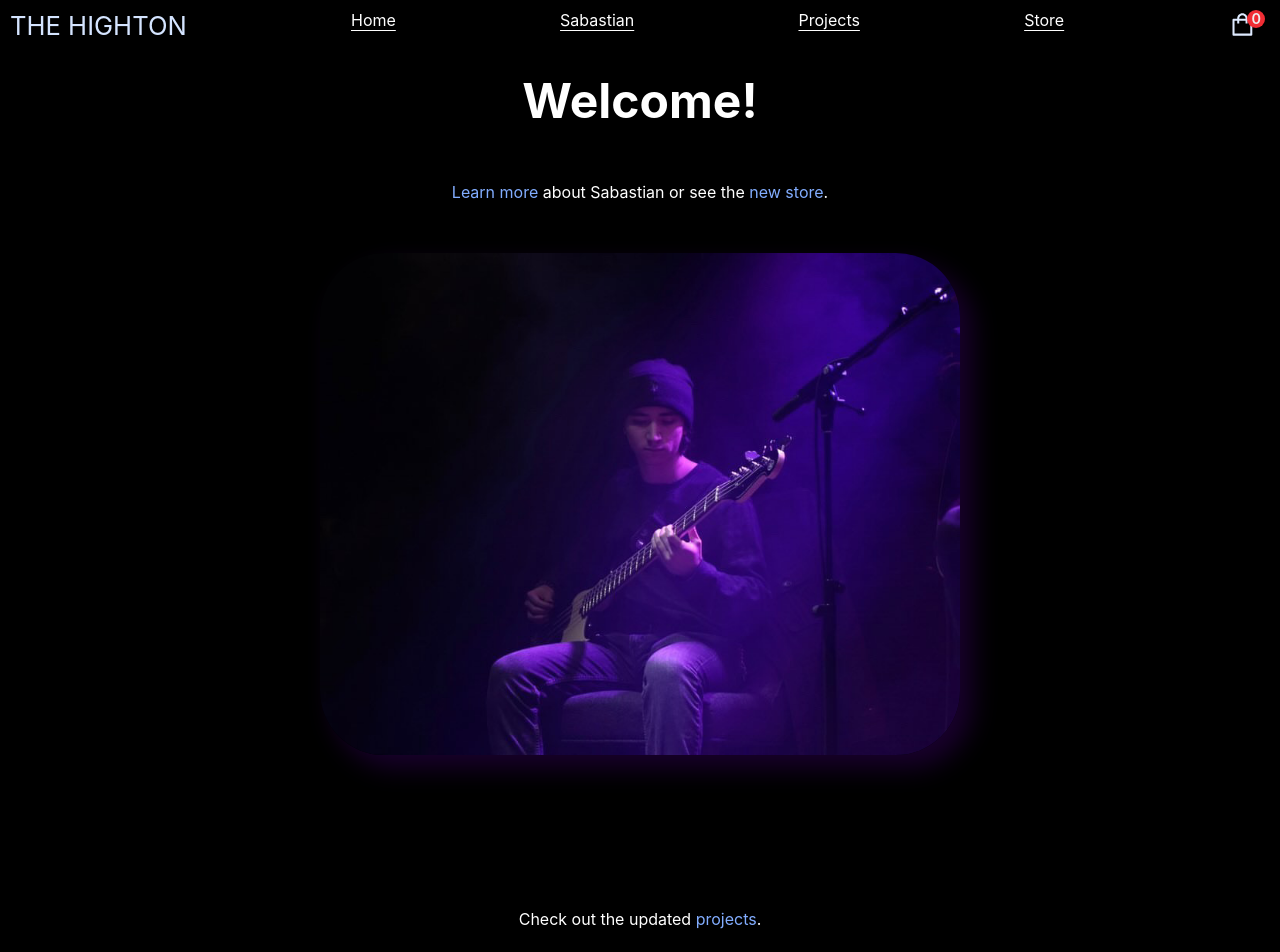
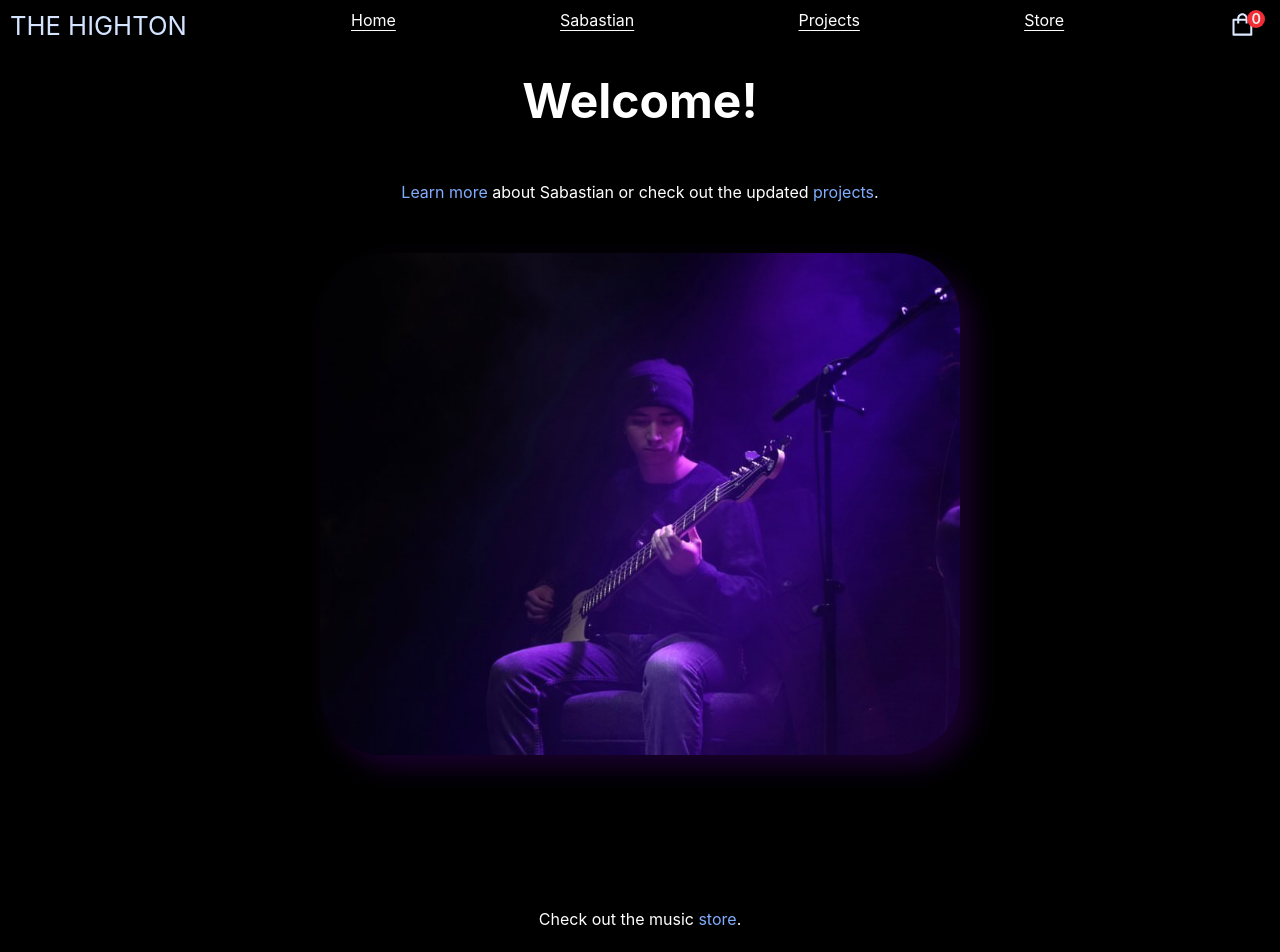
Before and after one commit to shighton/thehighton, a Next.js app: page / in a window 1280 px wide. Shown: the top 952 px of the page. Built offline with nearby package versions, Linux system fonts and the light colour scheme; no server answers.

Commit message:
Lots of new links to the projects page

```diff
--- a/pages/filelocker.js
+++ b/pages/filelocker.js
@@ -22,6 +22,8 @@ const FileLocker = () => (
             target='_blank'>GitHub</a> page.</p>
 
             {/* <p>You'll be able to <a className='blue-links' href='/'>click here</a> when it is deployed to the mainnet.</p> */}
+
+            <p>See other <a href='/projects' className='blue-links'>projects</a>.</p>
         </div>
 
     </div>
--- a/pages/index.js
+++ b/pages/index.js
@@ -9,7 +9,7 @@ const Home = () => (
       <h1 className='welcome-home'>Welcome!</h1>
 
       <p className='first-line'><a className='blue-links' href='/sabastian'>Learn more</a> about Sabastian or
-      see the <a className='blue-links' href='/store'>new store</a>.</p>
+      check out the updated <a className='blue-links' href='/projects'>projects</a>.</p>
 
       <div className='home-pics'>
 
@@ -17,7 +17,7 @@ const Home = () => (
 
       </div>
 
-      <p className='index-monty'>Check out the updated <a className='blue-links' href='/projects'>projects</a>.</p>
+      <p className='index-monty'>Check out the music <a className='blue-links' href='/store'>store</a>.</p>
 
     </div>
 
--- a/pages/monty.js
+++ b/pages/monty.js
@@ -87,6 +87,8 @@ function index() {
                     of the BTC market.</p>
                 <p>Simply refresh the page to see that Monty would do.</p>
                 <p>View the <a className='blue-links' target='_blank' href='https://github.com/shighton/DiamondEyes'>GitHub</a> page.</p>
+
+                <p>See other <a href='/projects' className='blue-links'>projects</a>.</p>
             </div>
 
         </div>
--- a/pages/rna.js
+++ b/pages/rna.js
@@ -21,6 +21,8 @@ const RNA = () => (
             </ol>
 
             <p>Excepted to IEEE SoutheastCon 2024. <a href='https://ieeexplore.ieee.org/document/10500205' className='blue-links' target='_blank'>Link to Publication</a></p>
+
+            <p>See other <a href='/projects' className='blue-links'>projects</a>.</p>
         </div>
 
     </div>
--- a/pages/sabastian.js
+++ b/pages/sabastian.js
@@ -57,6 +57,8 @@ const Sabastian = () => (
 
             </div>
 
+            <p>Check out my <a className='blue-links' href='/projects'>projects</a>.</p>
+
         </div>
 
     </div>
--- a/pages/tableau.js
+++ b/pages/tableau.js
@@ -13,6 +13,10 @@ const FileLocker = () => (
             <img className="tableau-prntscrn-img" src="resources/Tableau_Executive_Overview.png"></img>
         </div>
 
+        <div className="filelocker-info">
+            <p>See other <a href='/projects' className='blue-links'>projects</a>.</p>
+        </div>
+
     </div>
 )
 
```
